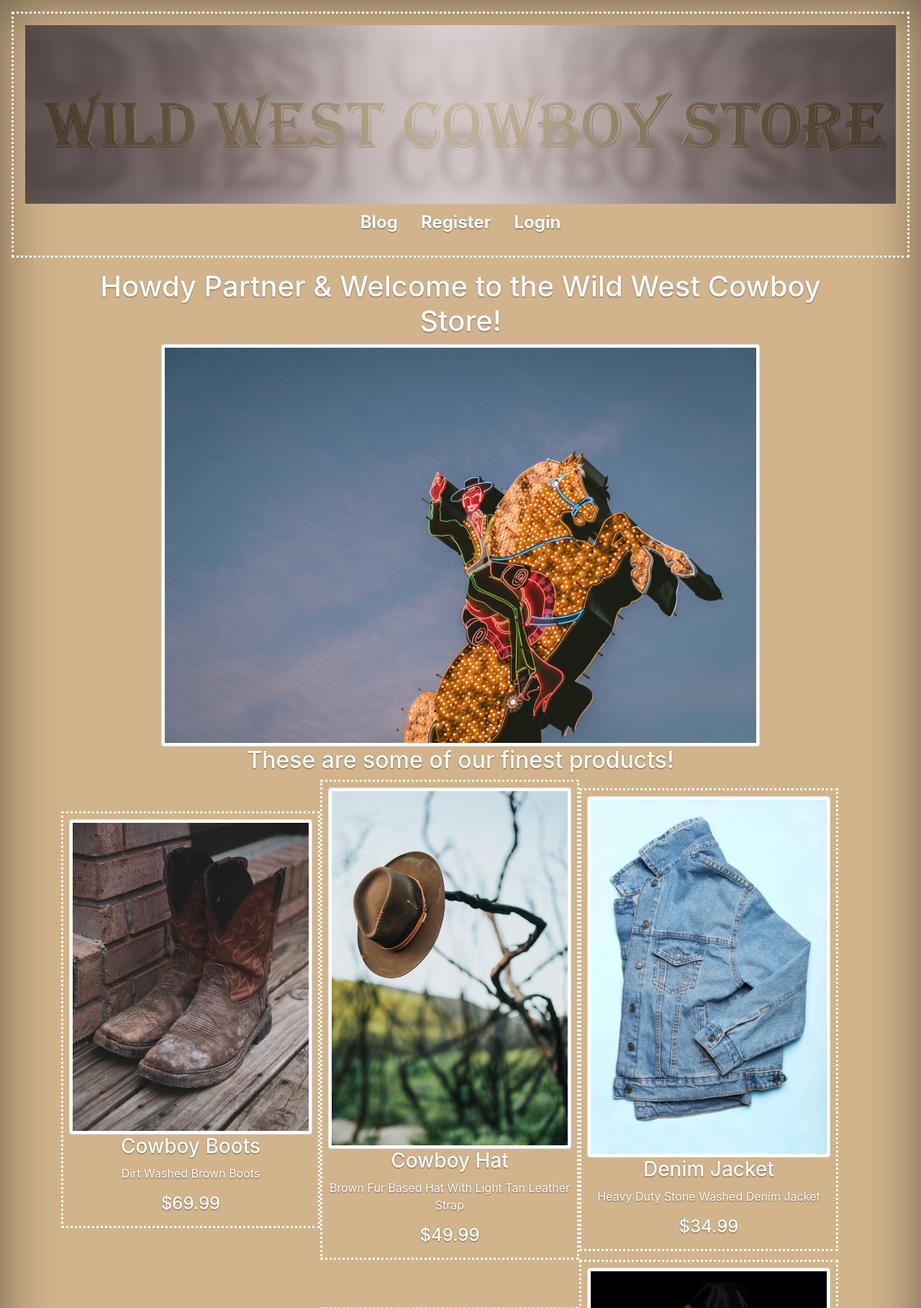
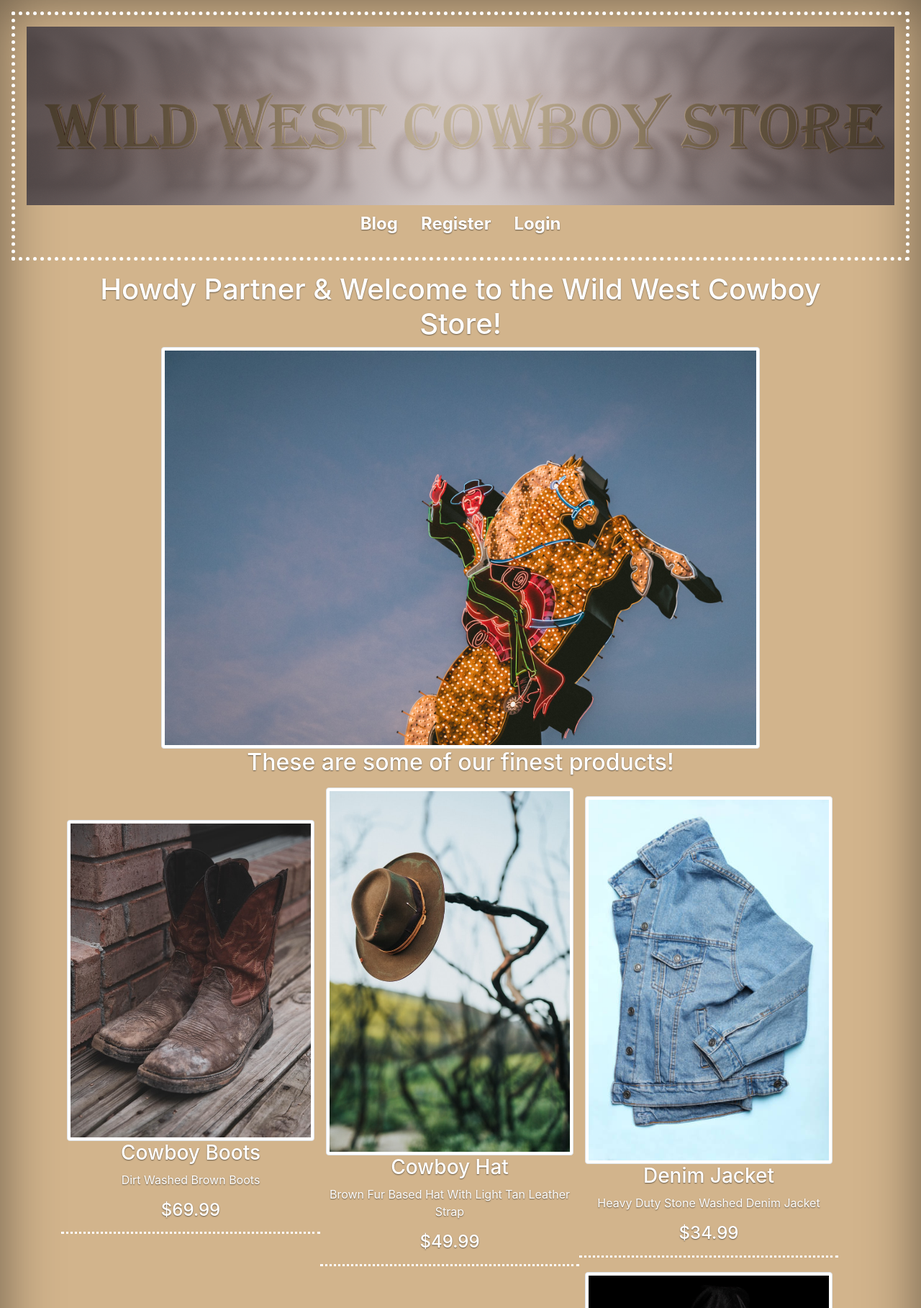
Before and after one commit to Earthman12/wild_west_cowboy_store_site, a Django app: page / in a window 1280 px wide. Shown: the top 1817 px of the page at 72% size. Run offline with Django 3.2, Linux system fonts and the light colour scheme; data comes from the database, SQL or seed files in the repository; both versions use the stored data as it was after the commit; some libraries are stand-ins or nearby versions.

Commit message:
Style changes

```diff
--- a/store_front/templates/store_front/store_home.html
+++ b/store_front/templates/store_front/store_home.html
@@ -5,7 +5,7 @@
 
 <style type="text/css">
     .product{
-        border: 3px dotted white;
+        border-bottom:3px dotted white;
     }
 
     .store-body{
--- a/templates/snippets/header.html
+++ b/templates/snippets/header.html
@@ -32,7 +32,7 @@
     margin: auto;
     min-height: 5rem;
     width: 100%;
-    border: 3px dotted white;
+    border: 5px dotted white;
     }
 
     /*
```
Also changed, not shown: db.sqlite3.
